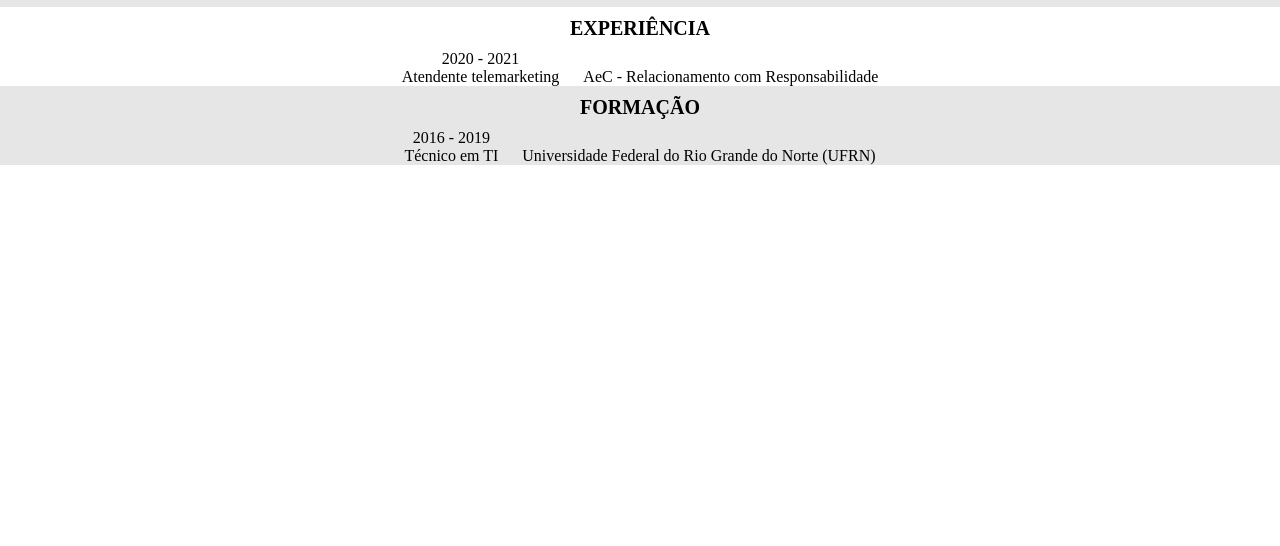
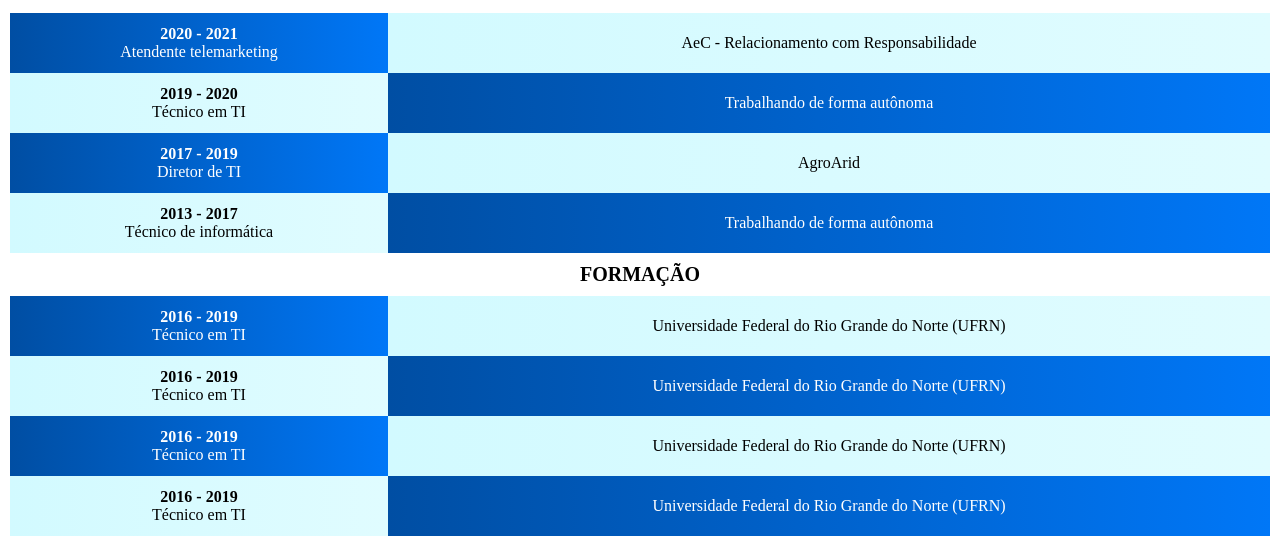
Before and after one commit to felipeozias/curriculo, a plain HTML site: page index.html in a window 1280 px wide. Shown: the part 554-1100 px from the top of the page. Before the commit the page ends 800 px from the top, so only its background shows below. Drawn offline with Linux system fonts and the light colour scheme.

Commit message:
style: refactro style the home

```diff
--- a/css/index.css
+++ b/css/index.css
@@ -8,8 +8,12 @@
 
 main {
     text-align: center;
-    padding: 30px 0 10px;
+    padding: 30px 10px 10px;
     font-family: 'Times New Roman', Times, serif;
+}
+
+.bold {
+    font-weight: bold;
 }
 
 h2 {
@@ -45,6 +49,7 @@ h3 {
     #abstract_r {
         width: 50%;
         padding: 10px 0;
+        text-align: left;
     }
 
     #ft_perfil {
@@ -67,6 +72,7 @@ h3 {
     margin: auto;
     background-color: #182153;
     border-radius: 0 0 10px 10px;
+    box-shadow: #636363 0 5px 10px;
 }
 
 .social {
@@ -87,39 +93,55 @@ h3 {
 }
 
 
-/* ------------ experience ------------ */
-#experience {}
-
-#experience_l {
-    display: inline-block;
-    padding: 0 10px;
-    /* background-color: #b3b3b3;
-    height: 80px;
-    width: 30vw; */
+/* ------------ experience and formation ------------ */
+#experience,
+#formation {
+    width: 100%;
 }
 
-#experience_r {
-    display: inline-block;
-    padding: 0 10px;
-    /* background-color: #dadada;
-    height: 80px;
-    width: 70vw; */
+.container {
+    display: flex;
+    width: 100%;
 }
 
-
-/* ------------ formation ------------ */
-#formation {
-    background-color: #e6e6e6;
+#experience_l,
+#formation_l {
+    width: 30%;
+    height: 60px;
+    display: grid;
+    align-content: center;
 }
 
-#subtitles_l {
-    display: inline-block;
-    padding: 0 10px;
+#experience_r,
+#formation_r {
+    width: 70%;
+    height: 60px;
+    display: grid;
+    align-content: center;
 }
 
-#subtitles_r {
-    display: inline-block;
-    padding: 0 10px;
+.cor1 #experience_r,
+.cor1 #formation_r {
+    background-image: linear-gradient(to right, #d2faff, #e0fcff);
+    color: black;
+}
+
+.cor1 #experience_l,
+.cor1 #formation_l {
+    background-image: linear-gradient(to right, #004EA3, #0077f7);
+    color: white;
+}
+
+.cor2 #experience_l,
+.cor2 #formation_l {
+    background-image: linear-gradient(to right, #d2faff, #e0fcff);
+    color: black;
+}
+
+.cor2 #experience_r,
+.cor2 #formation_r {
+    background-image: linear-gradient(to right, #004EA3, #0077f7);
+    color: white;
 }
 
 /* ------------ skills ------------ */
--- a/index.html
+++ b/index.html
@@ -11,8 +11,6 @@
 
 <body>
     <main>
-
-        <h1>CURRÍCULO DIGITAL</h1>
         <section id="abstract">
 
             <div id="abstract_l">
@@ -54,9 +52,9 @@
             </div>
 
             <p id="saldation">Olá, sou <span id="name">Felipe Ozias</span> e sou apaixonado por tecnologia e amo
-                resolver problemas principalmente quanto
-                utilizo a programação como ferramenta. Gosto de novos desafios, pois com ele consigo tanto colocar em
-                prática os meus conhecimentos quanto buscar conhecer cada vez mais formas de solucionar esses desafios!
+                resolver problemas principalmente quando
+                utilizo a programação como ferramenta. Gosto de novos desafios, pois com eles consigo tanto colocar em
+                prática os meus conhecimentos quanto buscar conhecer cada vez mais formas de vencer esses desafios!
             </p>
         </section>
 
@@ -65,13 +63,40 @@
             <h4 class="subtitles">EXPERIÊNCIA</h4>
             <div>
 
-                <div id="experience_l">
-                    <p class="bold">2020 - 2021</p>
-                    <p>Atendente telemarketing</p>
+                <div class="container cor1">
+                    <div id="experience_l">
+                        <p><span class="bold">2020 - 2021</span> <br> Atendente telemarketing</p>
+                    </div>
+                    <div id="experience_r">
+                        <p>AeC - Relacionamento com Responsabilidade</p>
+                    </div>
                 </div>
 
-                <div id="experience_r">
-                    <p>AeC - Relacionamento com Responsabilidade</p>
+                <div class="container cor2">
+                    <div id="experience_l">
+                        <p><span class="bold">2019 - 2020</span> <br> Técnico em TI</p>
+                    </div>
+                    <div id="experience_r">
+                        <p>Trabalhando de forma autônoma</p>
+                    </div>
+                </div>
+
+                <div class="container cor1">
+                    <div id="experience_l">
+                        <p><span class="bold">2017 - 2019</span> <br> Diretor de TI</p>
+                    </div>
+                    <div id="experience_r">
+                        <p>AgroArid</p>
+                    </div>
+                </div>
+
+                <div class="container cor2">
+                    <div id="experience_l">
+                        <p><span class="bold">2013 - 2017</span> <br> Técnico de informática</p>
+                    </div>
+                    <div id="experience_r">
+                        <p>Trabalhando de forma autônoma</p>
+                    </div>
                 </div>
             </div>
         </section>
@@ -81,13 +106,40 @@
             <h4 class="subtitles">FORMAÇÃO</h4>
             <div>
 
-                <div id="subtitles_l">
-                    <p class="bold">2016 - 2019</p>
-                    <p>Técnico em TI</p>
+                <div class="container cor1">
+                    <div id="formation_l">
+                        <p><span class="bold">2016 - 2019</span> <br> Técnico em TI</p>
+                    </div>
+                    <div id="formation_r">
+                        <p>Universidade Federal do Rio Grande do Norte (UFRN)</p>
+                    </div>
                 </div>
 
-                <div id="subtitles_r">
-                    <p>Universidade Federal do Rio Grande do Norte (UFRN)</p>
+                <div class="container cor2">
+                    <div id="formation_l">
+                        <p><span class="bold">2016 - 2019</span> <br> Técnico em TI</p>
+                    </div>
+                    <div id="formation_r">
+                        <p>Universidade Federal do Rio Grande do Norte (UFRN)</p>
+                    </div>
+                </div>
+
+                <div class="container cor1">
+                    <div id="formation_l">
+                        <p><span class="bold">2016 - 2019</span> <br> Técnico em TI</p>
+                    </div>
+                    <div id="formation_r">
+                        <p>Universidade Federal do Rio Grande do Norte (UFRN)</p>
+                    </div>
+                </div>
+
+                <div class="container cor2">
+                    <div id="formation_l">
+                        <p><span class="bold">2016 - 2019</span> <br> Técnico em TI</p>
+                    </div>
+                    <div id="formation_r">
+                        <p>Universidade Federal do Rio Grande do Norte (UFRN)</p>
+                    </div>
                 </div>
             </div>
         </section>
```
